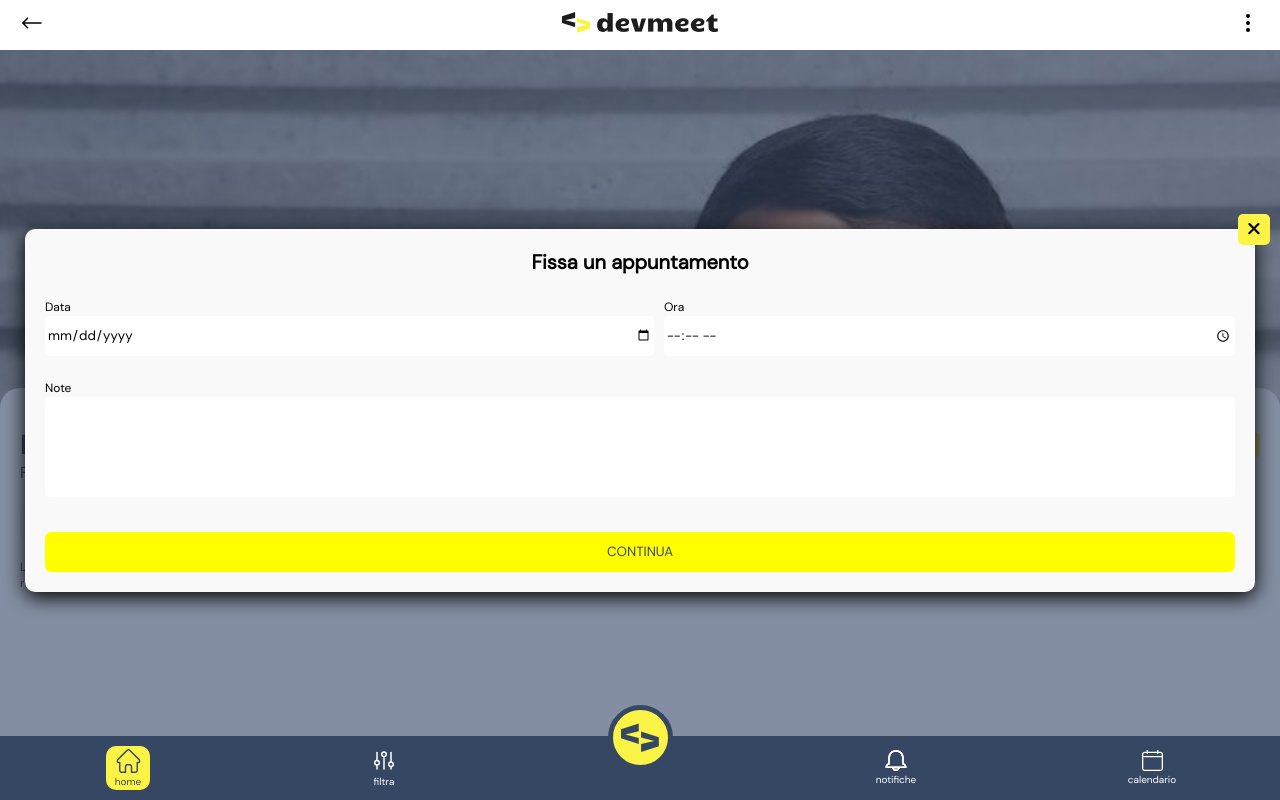
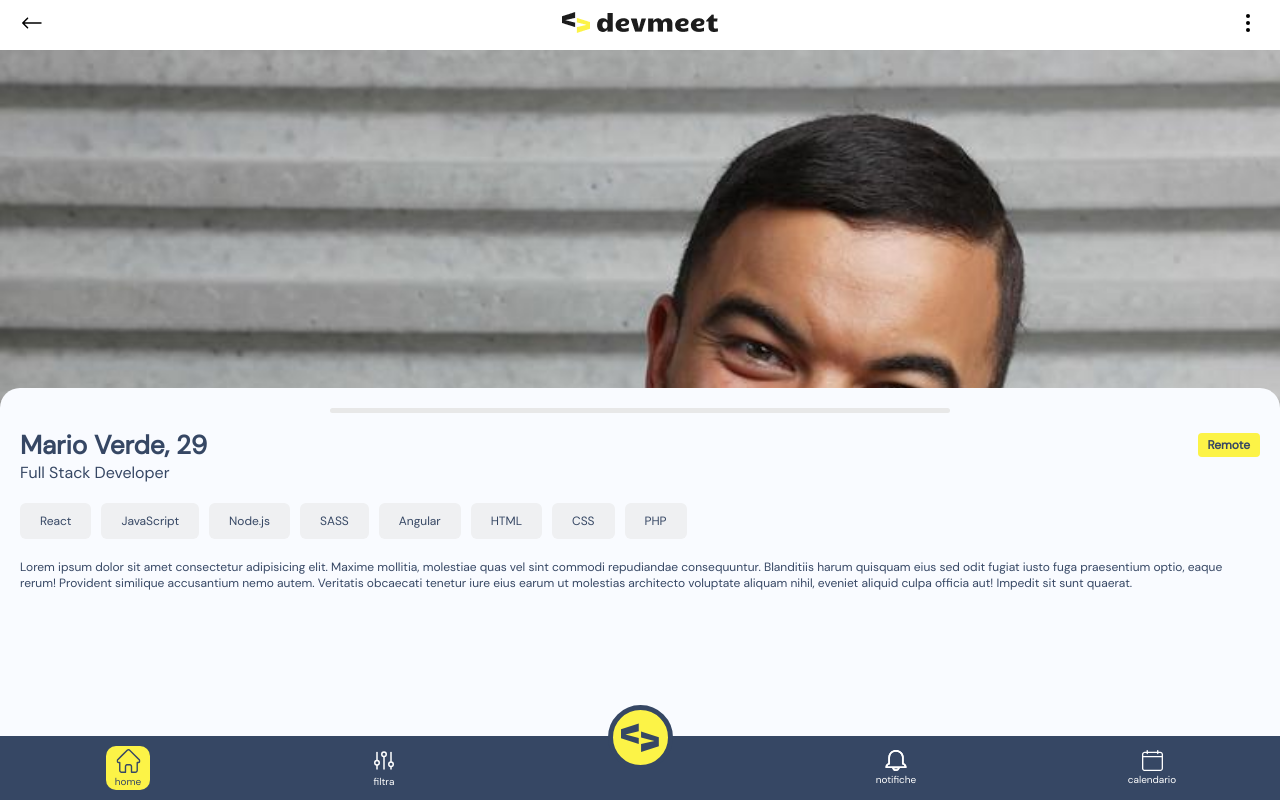
Before and after one commit to Emiliano-S/devmeet, a React (Create React App) app: page /card in a window 1280 px wide. Built offline with nearby package versions, Linux system fonts and the light colour scheme; the HTML template or start-up script is replaced by a standard one.

Commit message:
Finito popup Appointment

```diff
--- a/src/components/Card.js
+++ b/src/components/Card.js
@@ -37,8 +37,6 @@ export function Card({ user, id }) {
     const ageInMilliseconds = new Date() - new Date(date);
     return Math.floor(ageInMilliseconds / 1000 / 60 / 60 / 24 / 365);
   };
-
-
 
   return (
     <div className="Card">
--- a/src/components/NavBarBottom.js
+++ b/src/components/NavBarBottom.js
@@ -10,17 +10,26 @@ import IconHomeBlu from "../assets/svg/navBottomHomeB.svg";
 import IconNotificationsBlu from "../assets/svg/navBottomNotificationsB.svg";
 
 import { Link, useLocation } from "react-router-dom";
+import { PopUp } from "./PopUp";
+import { useState } from "react";
 
 export function NavBarBottom() {
   const location = useLocation();
   const arrLocationWithoutBottomNav = ["/", "/signUp", "/login", "/signUp/regUser", "/signUp/user", "/singUp/regUser/skills", "/singUp/regUser/workExperiences", "/singUp/regUser/linksLanguages", "/signUp/regUser/addPhoto", "/settings"];
 
+  const [popUpVisibility, setPopUpVisibility] = useState(false);
+
+  const closePopUp = () =>{
+    setPopUpVisibility(!popUpVisibility);
+  }
+
   return (
   <>
+    {popUpVisibility && location.pathname === "/card" ?  <PopUp type={1} handleChange={closePopUp} /> : ""}
     {
     (!arrLocationWithoutBottomNav.find(element => element === location.pathname)) ?
       <div className="navBarBottomContainer">
-      <div className="buttonAppointment">
+      <div className="buttonAppointment" onClick={closePopUp}>
         <img src={IconButtonAppointment} alt="Fissa appuntamento" />
       </div>
       <div className="navBarBottom">
--- a/src/components/PopUp.js
+++ b/src/components/PopUp.js
@@ -8,17 +8,17 @@ const PopUpAppointment = () =>{
       <form>
         <div className="formAppointRow">
           <div className="formAppointInput">
-            <label for="date">Data</label>
+            <label htmlFor="date">Data</label>
             <input type="date" min={new Date().toISOString().split("T")[0]} className="input-form-style"/>
           </div>
           <div className="formAppointInput">
-            <label for="time">Ora</label>
+            <label htmlFor="time">Ora</label>
             <input type="time" className="input-form-style"/>
           </div>
         </div>
         <div className="formAppointRow">
           <div className="formAppointInput">
-            <label for="time">Note</label>
+            <label htmlFor="time">Note</label>
             <textarea type="time" className="input-form-style"/>
           </div>
         </div>
@@ -31,7 +31,7 @@ const PopUpAppointment = () =>{
                   bgColor={"yellow"}
                   wd={"100%"}
                   hg={"3em"}
-                  text={"CONTINUA"}
+                  text={"INVIA"}
                   textColor={"rgb(54,71,100)"}
                 />
         </div>
--- a/src/pages/CardContainer.js
+++ b/src/pages/CardContainer.js
@@ -4,17 +4,13 @@ import { Loading } from "../components/Loading";
 import { PopUp } from "../components/PopUp";
 
 export function CardContainer({ data }) {
-  const [popUpVisibility, setPopUpVisibility] = useState(true);
 
-  const closePopUp = () =>{
-    setPopUpVisibility(!popUpVisibility);
-  }
   return (
     <div className="CardContainer">
       {data.map((user, index) => {
         return <Card key={index} id={`card${index}`} user={user} />;
       })}
-      {popUpVisibility && <PopUp type={1} handleChange={closePopUp} />}
+
     </div>
   );
 }
--- a/src/style/css/index.css
+++ b/src/style/css/index.css
@@ -470,6 +470,7 @@ body {
   justify-content: center;
   align-items: center;
   background-color: #fcf347;
+  cursor: pointer;
   position: absolute;
   left: 0;
   right: 0;
@@ -646,11 +647,13 @@ body .CardContainer .Card {
 .PopUpContainer {
   position: absolute;
   width: 100vw;
+  top: 50px;
   height: calc(100vh - 80px);
   background-color: rgba(54, 71, 100, 0.6);
   display: flex;
   justify-content: center;
   align-items: center;
+  color: #364764;
 }
 .PopUpContainer .PopUp {
   position: relative;
@@ -687,7 +690,7 @@ body .CardContainer .Card {
   width: 100%;
   text-align: center;
   font-size: 20px;
-  font-weight: bold;
+  font-family: "DM Sans Bold";
 }
 .PopUpContainer .PopUp form {
   display: flex;
@@ -701,6 +704,10 @@ body .CardContainer .Card {
   justify-content: space-between;
   align-items: center;
   gap: 10px;
+}
+.PopUpContainer .PopUp form .formAppointRow .text-login-registration button {
+  font-family: "DM Sans Bold";
+  font-size: 14px;
 }
 .PopUpContainer .PopUp form .formAppointRow .formAppointInput {
   flex-grow: 1;
--- a/src/style/sass/NavBarBottom.scss
+++ b/src/style/sass/NavBarBottom.scss
@@ -9,6 +9,7 @@
     justify-content: center;
     align-items: center;
     background-color: #fcf347;
+    cursor: pointer;
     position: absolute;
     left: 0;
     right: 0;
--- a/src/style/sass/PopUp.scss
+++ b/src/style/sass/PopUp.scss
@@ -1,11 +1,13 @@
 .PopUpContainer {
   position: absolute;
   width: 100vw;
+  top: 50px;
   height: calc(100vh - 80px);
   background-color: rgba(54, 71, 100, 0.6);
   display: flex;
   justify-content: center;
   align-items: center;
+  color: #364764;
   .PopUp {
     position: relative;
     display: flex;
@@ -40,7 +42,7 @@
       width: 100%;
       text-align: center;
       font-size: 20px;
-      font-weight: bold;
+      font-family: 'DM Sans Bold';
     }
     form{
       display: flex;
@@ -53,6 +55,12 @@
         justify-content: space-between;
         align-items: center;
         gap: 10px;
+        .text-login-registration{
+          button{
+            font-family: 'DM Sans Bold';
+            font-size: 14px;
+          }
+        }
         .formAppointInput{
           flex-grow: 1;
           .input-form-style{
```
Also changed, not shown: 1 other file (tests, documents, lock files or other folders).
